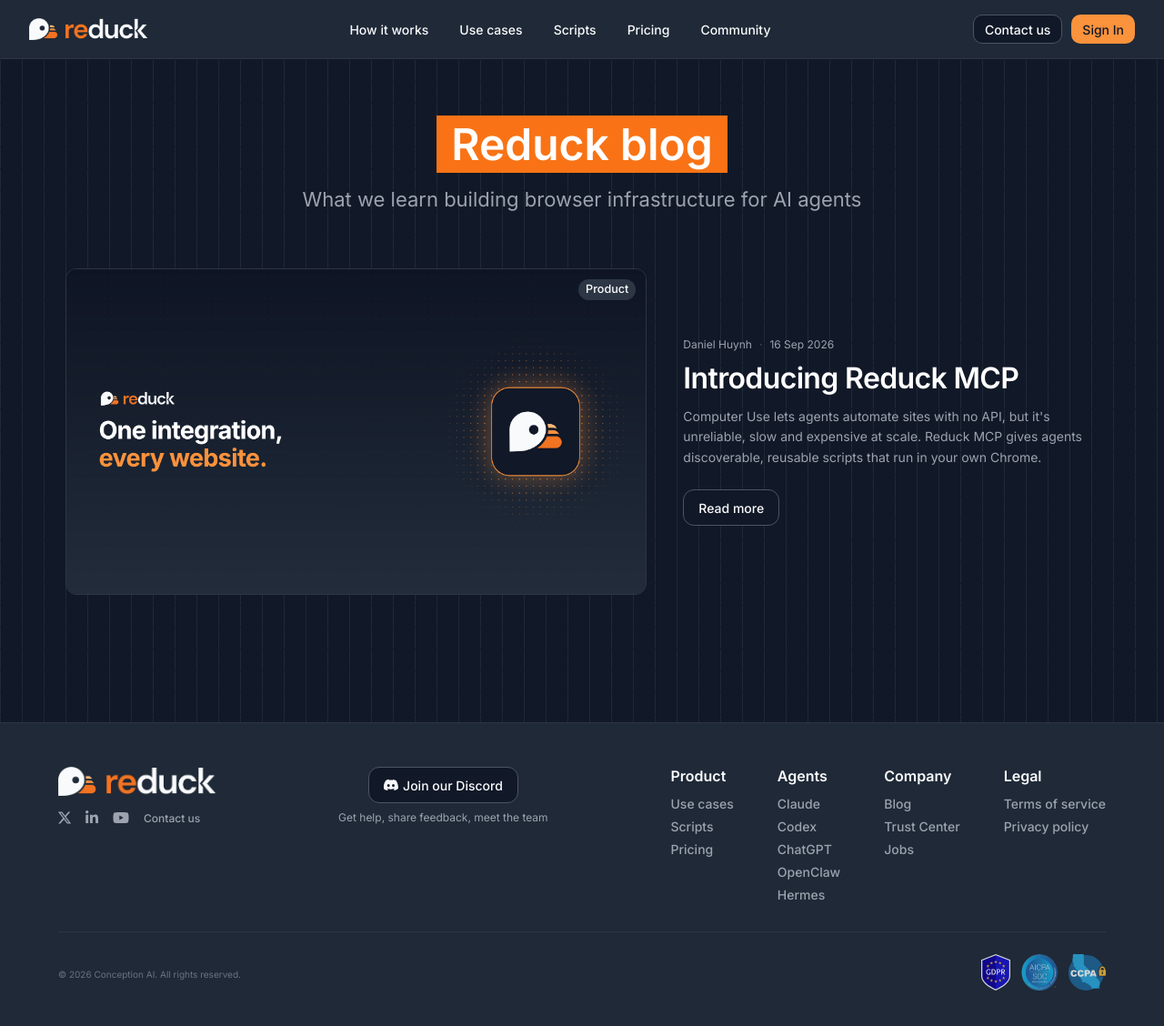
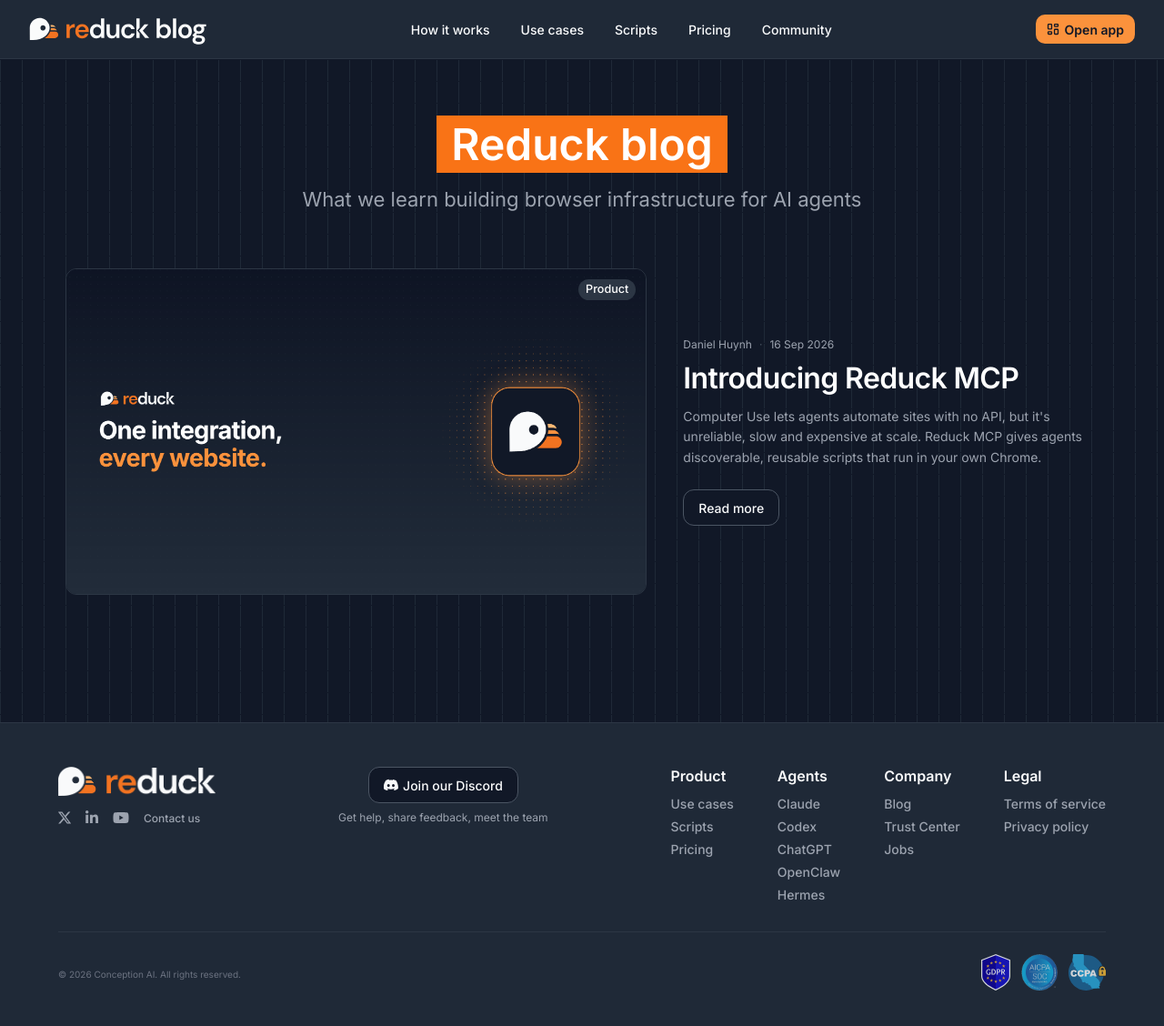
Before and after one commit to conception-ai/blog.reduck.ai, a Jekyll site: the page built from index.html, in a window 1280 px wide. Shown: the top 1128 px of the page at 91% size. Built offline with Jekyll 4.4.1, drawn with Linux system fonts in a browser that asks for light colours.

Commit message:
The bar opens the app, under the blog's own mark
"Contact us" and "Sign In" both left for the app from a bar that is not the
app's. One primary "Open app" button replaces them, asking for /projects,
which the app turns into the reader's own project and through sign-in when
there is no session yet.

The lockup is the blog's own mark, drawn at the height the mark has on
reduck.ai's bar, and the mark leads back to this site rather than out of it.

```diff
--- a/_includes/icon.html
+++ b/_includes/icon.html
@@ -1,6 +1,9 @@
 {%- comment -%}
   One inline SVG per name. The app draws these with Font Awesome Pro, which cannot be shipped in a
   public repository, so each is redrawn here on the same 24px grid as a stroked path.
+
+  "objects-column" is the exception. It stands beside "Open app" here as it does on the app's own
+  bar, so it is filled, and drawn on the ink Font Awesome gives it there: 21 of the 24 units.
 
   Usage: {% include icon.html name="search" class="field-icon" %}
 {%- endcomment -%}
@@ -36,6 +39,10 @@
 <svg class="{{ c }}" aria-hidden="true" fill="none" stroke="currentColor" stroke-linecap="round" stroke-linejoin="round" stroke-width="2" viewBox="0 0 24 24"><path d="M3 11.5V4.5a1 1 0 0 1 1-1h7l9 9-8 8z"/><path d="M7.5 7.5h.01"/></svg>
 {%- when "box-open" -%}
 <svg class="{{ c }}" aria-hidden="true" fill="none" stroke="currentColor" stroke-linecap="round" stroke-linejoin="round" stroke-width="2" viewBox="0 0 24 24"><path d="M3 8.5 12 4l9 4.5-9 4.5z"/><path d="M3 8.5V16l9 4.5V13M21 8.5V16l-9 4.5"/></svg>
+{%- when "objects-column" -%}
+<svg class="{{ c }}" aria-hidden="true" fill="currentColor" fill-rule="evenodd" viewBox="0 0 24 24"><path d="M3.75,1.5H8.25A2.25,2.25 0 0 1 10.5,3.75V10.5A2.25,2.25 0 0 1 8.25,12.75H3.75A2.25,2.25 0 0 1 1.5,10.5V3.75A2.25,2.25 0 0 1 3.75,1.5ZM3.75,3.75H8.25V10.5H3.75ZM3.75,15.75H8.25A2.25,2.25 0 0 1 10.5,18V20.25A2.25,2.25 0 0 1 8.25,22.5H3.75A2.25,2.25 0 0 1 1.5,20.25V18A2.25,2.25 0 0 1 3.75,15.75ZM3.75,18H8.25V20.25H3.75ZM15.75,1.5H20.25A2.25,2.25 0 0 1 22.5,3.75V6A2.25,2.25 0 0 1 20.25,8.25H15.75A2.25,2.25 0 0 1 13.5,6V3.75A2.25,2.25 0 0 1 15.75,1.5ZM15.75,3.75H20.25V6H15.75ZM15.75,11.25H20.25A2.25,2.25 0 0 1 22.5,13.5V20.25A2.25,2.25 0 0 1 20.25,22.5H15.75A2.25,2.25 0 0 1 13.5,20.25V13.5A2.25,2.25 0 0 1 15.75,11.25ZM15.75,13.5H20.25V20.25H15.75Z"/></svg>
+{%- when "rss" -%}
+<svg class="{{ c }}" aria-hidden="true" fill="none" stroke="currentColor" stroke-linecap="round" stroke-width="2" viewBox="0 0 24 24"><path d="M5 11a8 8 0 0 1 8 8M5 5a14 14 0 0 1 14 14"/><circle cx="5.5" cy="18.5" r="1.5" fill="currentColor" stroke="none"/></svg>
 {%- when "grid" -%}
 <svg class="{{ c }}" aria-hidden="true" fill="none" stroke="currentColor" stroke-linecap="round" stroke-linejoin="round" stroke-width="2" viewBox="0 0 24 24"><rect height="17" rx="2" width="17" x="3.5" y="3.5"/><path d="M11 3.5v17M3.5 12h7.5"/></svg>
 {%- comment -%}
--- a/_includes/site-nav.html
+++ b/_includes/site-nav.html
@@ -1,11 +1,11 @@
 {%- comment -%}
   The reduck.ai header, restated. Every link leaves for the app: this is a site of its own, so
-  there is no client-side route to take and no session to read — "Sign In" opens the app's own
-  panel the way the header's does there.
+  there is no client-side route to take and no session to read — "Open app" asks for /projects,
+  which the app turns into the reader's own project, through sign-in when there is no session yet.
 {%- endcomment -%}
 <header class="site-header">
-	<a class="lockup" aria-label="Reduck homepage" href="{{ site.app_url }}">
-		<img alt="Reduck" height="32" src="{{ '/assets/img/logo-full-white.png' | relative_url }}" width="130" />
+	<a class="lockup" aria-label="Reduck blog homepage" href="{{ '/' | relative_url }}">
+		<img class="logo" alt="Reduck blog" height="41" src="{{ '/assets/img/reduck_blog.svg' | relative_url }}" width="270" />
 	</a>
 
 	<nav class="primary" aria-label="Main">
@@ -20,8 +20,12 @@
 
 	<nav aria-label="User account">
 		<ul>
-			<li><a class="btn medium btn-secondary" href="https://form.reduck.ai" rel="noopener noreferrer" target="_blank">Contact us</a></li>
-			<li><a class="btn medium btn-primary" href="{{ site.app_url }}/#signin">Sign In</a></li>
+			<li>
+				<a class="btn medium btn-primary open-app" href="{{ site.app_url }}/projects">
+					{% include icon.html name="objects-column" %}
+					Open app
+				</a>
+			</li>
 		</ul>
 	</nav>
 
@@ -32,8 +36,10 @@
 
 <div class="mobile-menu" id="site-menu" data-site-menu hidden>
 	<div class="cta">
-		<a class="btn large btn-secondary" href="https://form.reduck.ai" rel="noopener noreferrer" target="_blank">Contact us</a>
-		<a class="btn large btn-primary" href="{{ site.app_url }}/#signin">Sign In</a>
+		<a class="btn large btn-primary open-app" href="{{ site.app_url }}/projects">
+			{% include icon.html name="objects-column" %}
+			Open app
+		</a>
 	</div>
 	<nav class="links" aria-label="Mobile navigation">
 		<a class="nav-link" href="{{ site.app_url }}/#how-it-works">How it works</a>
--- a/assets/css/site.css
+++ b/assets/css/site.css
@@ -281,6 +281,12 @@
 	z-index: var(--z-header);
 }
 
+/* The way into the app is the one button on the bar, so it carries a little more weight than
+   the rest of the set. */
+.open-app {
+	font-weight: 600;
+}
+
 .site-header .lockup {
 	align-items: center;
 	border-radius: 4px;
@@ -289,10 +295,16 @@
 	text-decoration: none;
 }
 
-.site-header .lockup img {
+/* The mark stands as tall as the one on reduck.ai's own bar, which is what 29.7px of box
+   comes to once the site name has its room under the baseline. */
+.site-header .lockup .logo {
 	display: block;
-	height: auto;
-	width: 130px;
+	height: 29.7px;
+
+	/* The mark reads as centred on the bar a touch below the middle. */
+	position: relative;
+	top: 2px;
+	width: auto;
 }
 
 .site-header nav {
@@ -358,6 +370,13 @@
 	border-top: 1px solid var(--color-grey-700);
 	margin: 0;
 	width: 100%;
+}
+
+/* The mark shrinks where the bar does, at the width the docs bar shrinks its own. */
+@media (width <= 640px) {
+	.site-header .lockup .logo {
+		height: 22.8px;
+	}
 }
 
 @media (width <= 767px) {
```
Also changed, not shown: assets/img/reduck_blog.svg (added).
